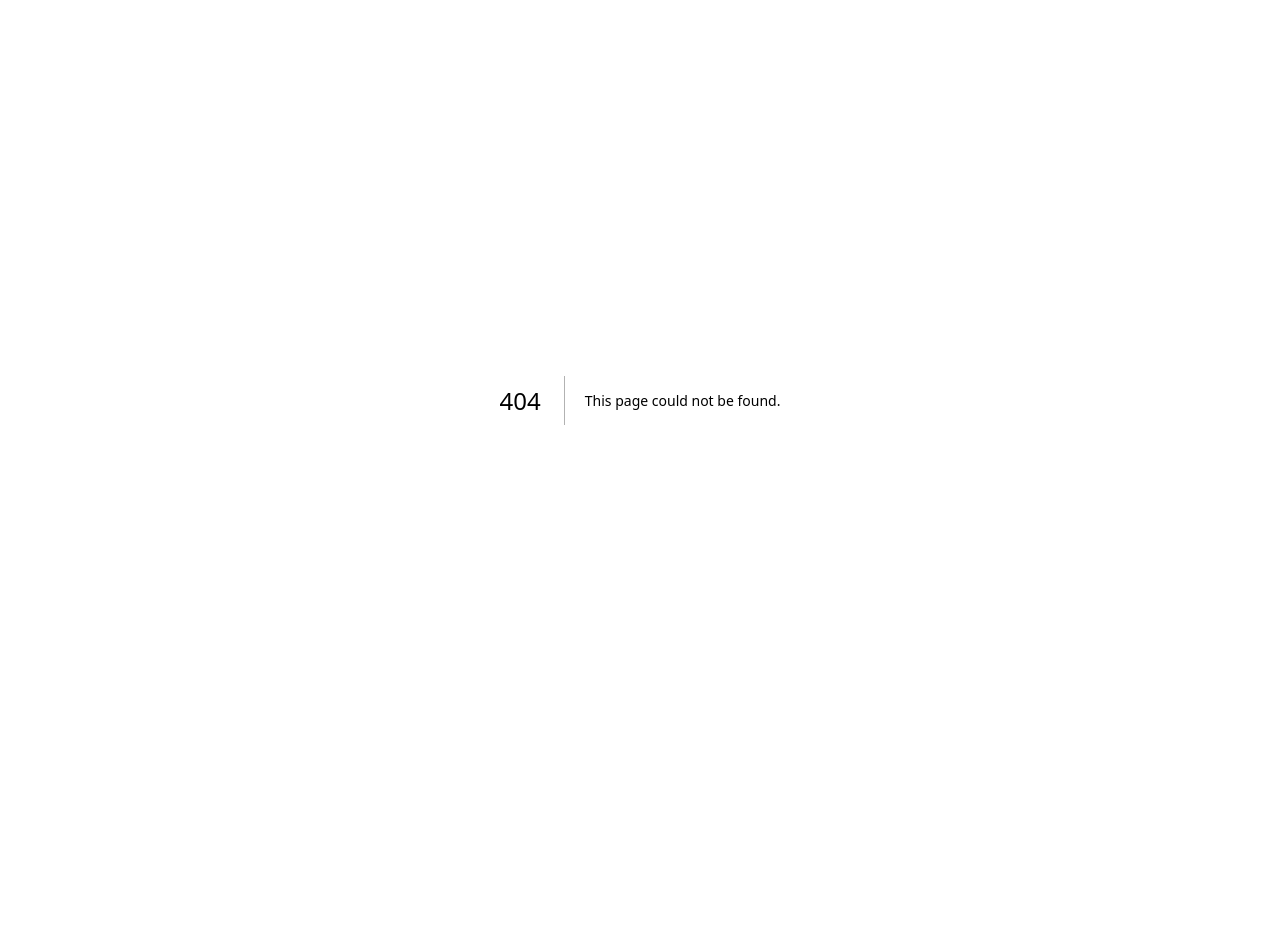
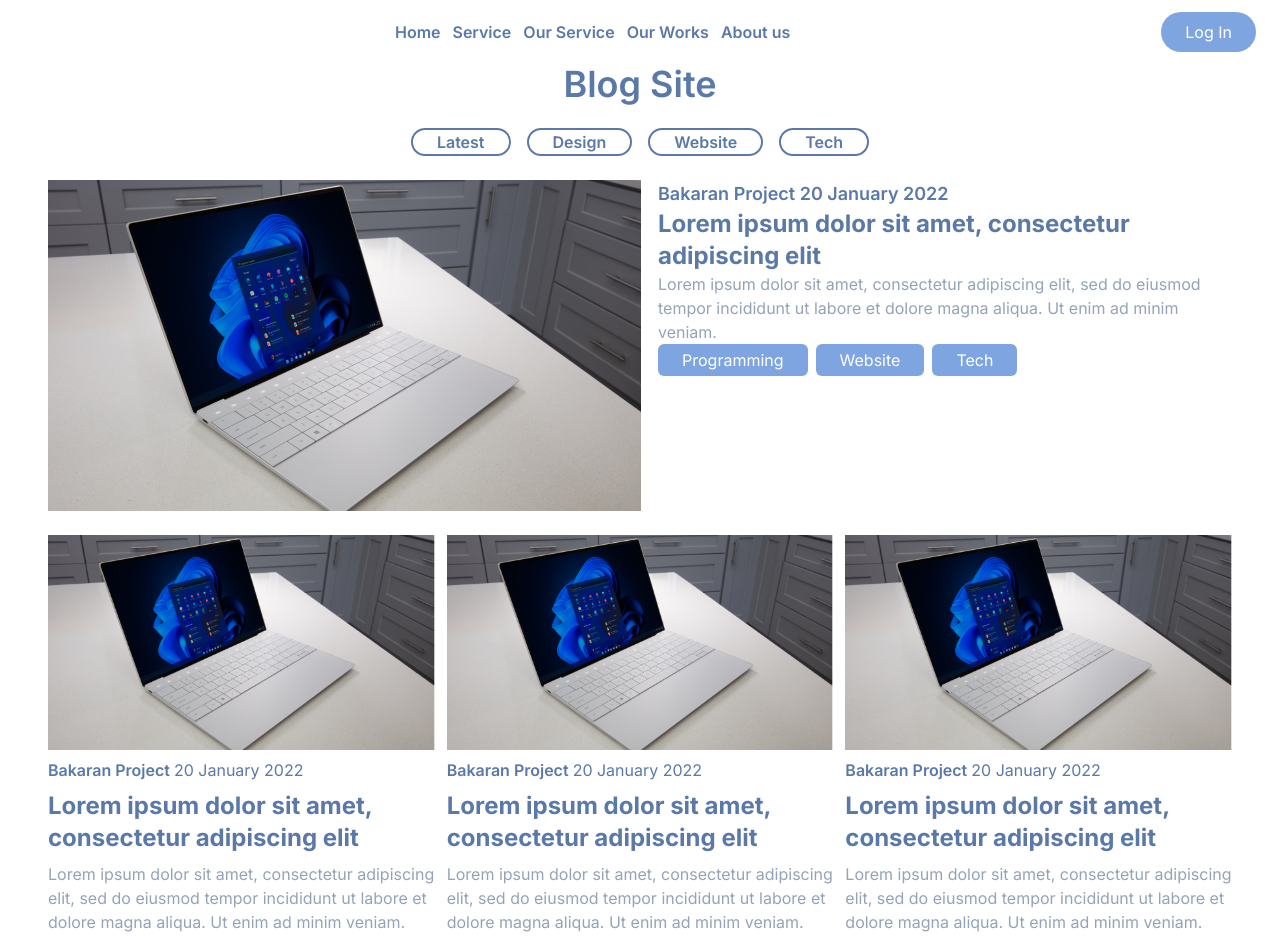
Before and after one commit to prasetyodidi/web-bakaran-project-fe, a Next.js app: page /blogs in a window 1280 px wide. Before the commit this address had no page. Shown: the top 940 px of the page. Before the commit the page ends 800 px from the top, so only its background shows below. Built offline with nearby package versions, Linux system fonts and the light colour scheme.

Commit message:
create blogs page

```diff
--- /dev/null
+++ b/src/app/blogs/page.js
@@ -0,0 +1,100 @@
+import Image from "next/image";
+import LaptopImage from "/public/laptop.png";
+
+const categories = [
+  {
+    name: 'Latest'
+  },
+  {
+    name: 'Design'
+  },
+  {
+    name: 'Website'
+  },
+  {
+    name: 'Tech'
+  },
+]
+
+const post = {
+  title: 'Lorem ipsum dolor sit amet, consectetur adipiscing elit',
+  description: 'Lorem ipsum dolor sit amet, consectetur adipiscing elit, sed do eiusmod tempor incididunt ut labore et dolore magna aliqua. Ut enim ad minim veniam.',
+  categories: [
+    {
+      name: 'Programming',
+    },
+    {
+      name: 'Website',
+    },
+    {
+      name: 'Tech',
+    },
+  ],
+  owner: 'Bakaran Project',
+  createdAt: '20 January 2022',
+  cover: LaptopImage
+}
+
+function Header() {
+  return <div className="fixed top-0 left-0 right-0 bg-white flex flex-row justify-between h-16 items-center px-6">
+    <div></div>
+    <nav className="flex flex-row gap-3 font-semibold">
+      <span>Home</span>
+      <span>Service</span>
+      <span>Our Service</span>
+      <span>Our Works</span>
+      <span>About us</span>
+    </nav>
+    <button className="rounded-full bg-secondary-blue text-white px-6 py-2">Log In</button>
+  </div>
+}
+
+function ButtonCategory(item) {
+  return <button className="px-6 border-2 font-semibold border-primary-blue text-primary-blue rounded-full">{item.name}</button>
+}
+
+function ButtonPostCategory(category) {
+  return <button className="bg-secondary-blue rounded-md px-6 py-1 text-white">{category.name}</button>
+}
+
+function CardPost(post) {
+  return <div className="flex flex-col gap-2">
+    <Image src={post.cover} alt="cover" />
+    <span className="font-semibold">{post.owner} <span className="font-normal">{post.createdAt}</span></span>
+    <h1 className="text-2xl font-bold">{post.title}</h1>
+    <p className="text-slate-400">{post.description}</p>
+    <div className="flex flex-row gap-2">
+      {post.categories.map((category) => ButtonPostCategory(category))}
+    </div>
+  </div>
+}
+
+export default function Page() {
+  let posts = [];
+  for (let i = 0; i < 10; i++) {
+    posts.push(post)
+  }
+  return (
+    <main className="relative flex flex-col gap-6 px-12 min-h-screen bg-white text-primary-blue pt-16">
+      <Header />
+      <h1 className="text-center text-4xl font-semibold">Blog Site</h1>
+      <div className="flex flex-row gap-4 justify-center">
+        {categories.map((item) => ButtonCategory(item))}
+      </div>
+      <div className="flex flex-row gap-4">
+        <Image src={post.cover} alt="laptop" />
+        <div className="flex flex-col">
+          <span className="font-semibold text-lg">{post.owner} {post.createdAt}</span>
+          <h1 className="text-2xl font-bold">{post.title}</h1>
+          <p className="text-slate-400">{post.description}</p>
+          <div className="flex flex-row gap-2">
+            {post.categories.map((category) => ButtonPostCategory(category))}
+          </div>
+        </div>
+      </div>
+      <div className="grid grid-cols-3 gap-3">
+        {posts.map((post) => CardPost(post))}
+      </div>
+    </main>
+  );
+}
```
